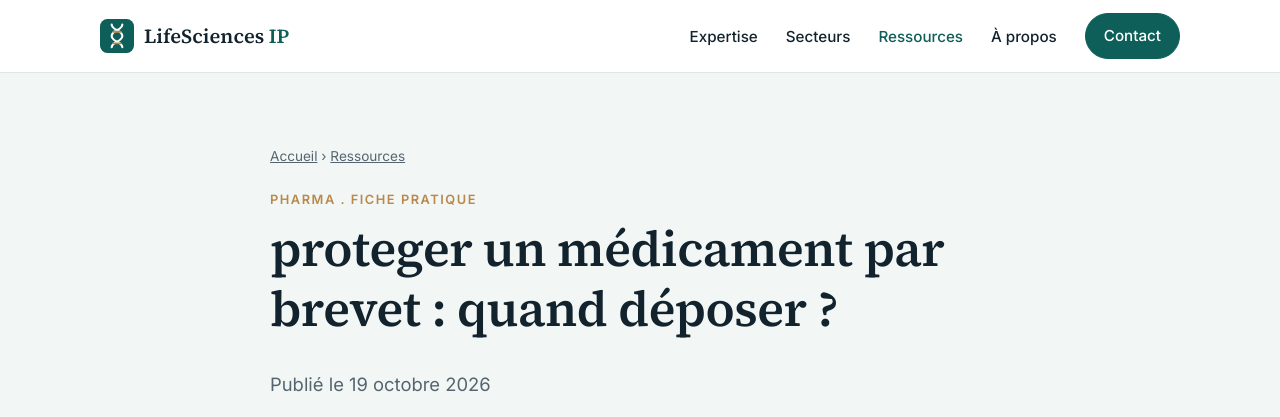
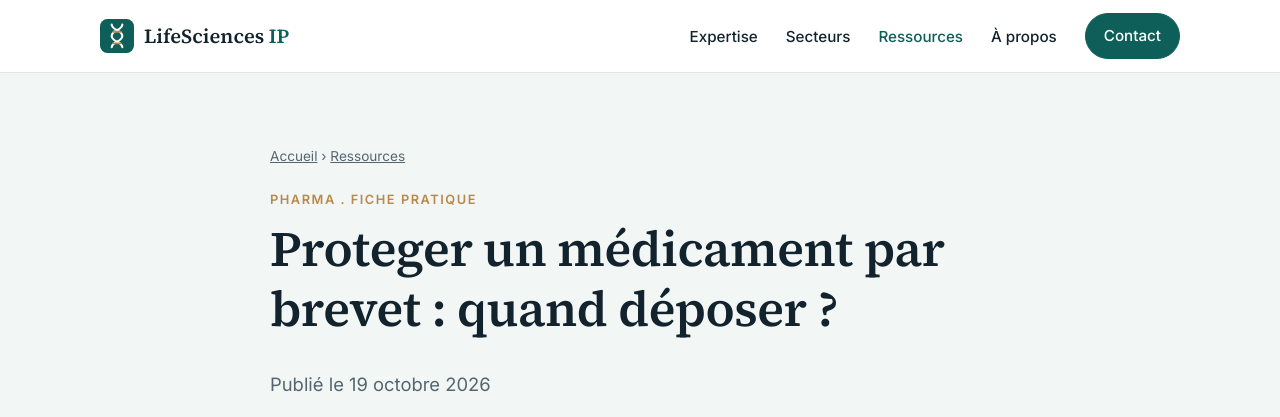
Before and after one commit to pierickr-lifesciences/siteweb, a Jekyll site: the page built from _posts/2026-10-19-proteger-un-medicament-par-brevet-quand-deposer.md, in a window 1280 px wide and 1106 px high. Shown: the top 417 px of the window. Built offline with Jekyll 4.4.1, drawn with Linux system fonts in a browser that asks for light colours.

```diff
--- a/_posts/2026-10-19-proteger-un-medicament-par-brevet-quand-deposer.md
+++ b/_posts/2026-10-19-proteger-un-medicament-par-brevet-quand-deposer.md
@@ -1,5 +1,5 @@
 ---
-title: "proteger un médicament par brevet : quand déposer ?"
+title: "Proteger un médicament par brevet : quand déposer ?"
 date: 2026-10-19
 categorie: Pharma . Fiche pratique
 ---
```
